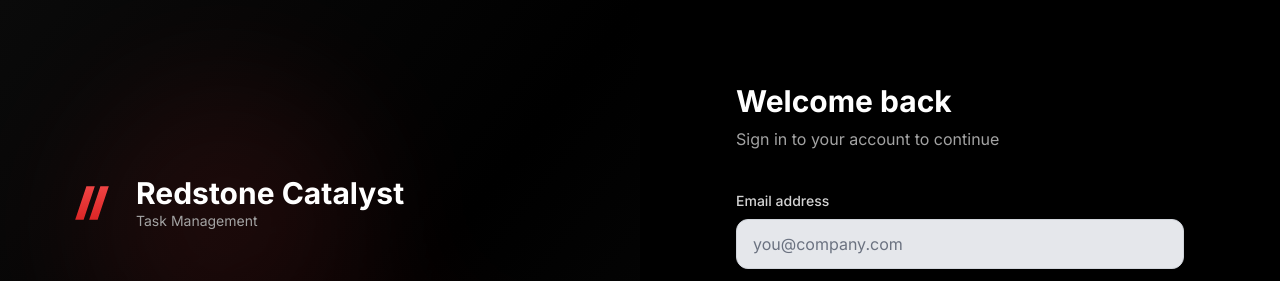
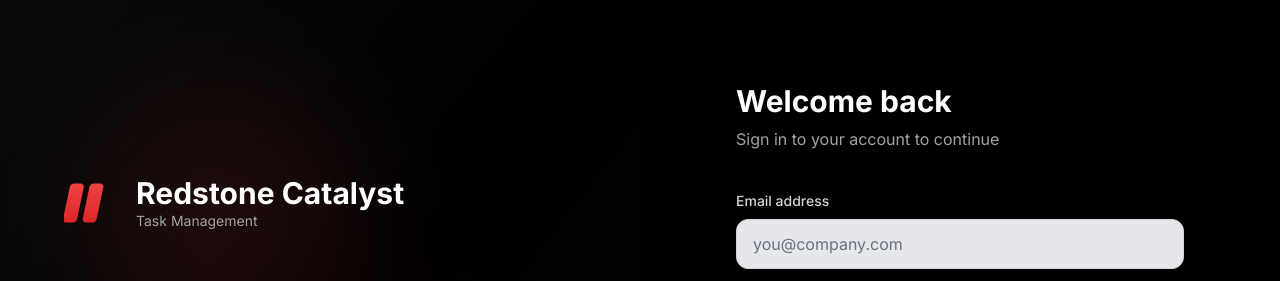
Before and after one commit to Aqsariasat123/catalyst-dashboard, a React (Vite) app in the folder frontend/: page /login in a window 1280 px wide. Shown: the top 281 px of the page. Built offline with nearby package versions, Linux system fonts and the light colour scheme; no server answers.

Commit message:
Adjust logo - wider bars with rounded corners

```diff
--- a/frontend/src/components/layout/Sidebar.tsx
+++ b/frontend/src/components/layout/Sidebar.tsx
@@ -91,14 +91,14 @@ export default function Sidebar({ isOpen, onClose, isCollapsed, onToggleCollapse
           <div className="flex items-center gap-3">
             <div className="w-10 h-10 flex items-center justify-center flex-shrink-0">
               <svg className="w-10 h-10" viewBox="0 0 40 40" fill="none">
-                <path d="M8 32L16 8H22L14 32H8Z" fill="url(#redGradient1)" />
-                <path d="M18 32L26 8H32L24 32H18Z" fill="url(#redGradient2)" />
+                <rect x="6" y="6" width="10" height="28" rx="3" transform="skewX(-12)" fill="url(#redGradient1)" />
+                <rect x="20" y="6" width="10" height="28" rx="3" transform="skewX(-12)" fill="url(#redGradient2)" />
                 <defs>
-                  <linearGradient id="redGradient1" x1="12" y1="8" x2="12" y2="32" gradientUnits="userSpaceOnUse">
+                  <linearGradient id="redGradient1" x1="11" y1="6" x2="11" y2="34" gradientUnits="userSpaceOnUse">
                     <stop stopColor="#ef4444" />
                     <stop offset="1" stopColor="#dc2626" />
                   </linearGradient>
-                  <linearGradient id="redGradient2" x1="25" y1="8" x2="25" y2="32" gradientUnits="userSpaceOnUse">
+                  <linearGradient id="redGradient2" x1="25" y1="6" x2="25" y2="34" gradientUnits="userSpaceOnUse">
                     <stop stopColor="#ef4444" />
                     <stop offset="1" stopColor="#dc2626" />
                   </linearGradient>
--- a/frontend/src/pages/auth/LoginPage.tsx
+++ b/frontend/src/pages/auth/LoginPage.tsx
@@ -49,14 +49,14 @@ export default function LoginPage() {
           <div className="flex items-center gap-4 mb-12">
             <div className="w-14 h-14 flex items-center justify-center">
               <svg className="w-14 h-14" viewBox="0 0 40 40" fill="none">
-                <path d="M8 32L16 8H22L14 32H8Z" fill="url(#redGradientLogin1)" />
-                <path d="M18 32L26 8H32L24 32H18Z" fill="url(#redGradientLogin2)" />
+                <rect x="6" y="6" width="10" height="28" rx="3" transform="skewX(-12)" fill="url(#redGradientLogin1)" />
+                <rect x="20" y="6" width="10" height="28" rx="3" transform="skewX(-12)" fill="url(#redGradientLogin2)" />
                 <defs>
-                  <linearGradient id="redGradientLogin1" x1="12" y1="8" x2="12" y2="32" gradientUnits="userSpaceOnUse">
+                  <linearGradient id="redGradientLogin1" x1="11" y1="6" x2="11" y2="34" gradientUnits="userSpaceOnUse">
                     <stop stopColor="#ef4444" />
                     <stop offset="1" stopColor="#dc2626" />
                   </linearGradient>
-                  <linearGradient id="redGradientLogin2" x1="25" y1="8" x2="25" y2="32" gradientUnits="userSpaceOnUse">
+                  <linearGradient id="redGradientLogin2" x1="25" y1="6" x2="25" y2="34" gradientUnits="userSpaceOnUse">
                     <stop stopColor="#ef4444" />
                     <stop offset="1" stopColor="#dc2626" />
                   </linearGradient>
@@ -104,14 +104,14 @@ export default function LoginPage() {
           <div className="lg:hidden flex items-center gap-3 mb-10 justify-center">
             <div className="w-12 h-12 flex items-center justify-center">
               <svg className="w-12 h-12" viewBox="0 0 40 40" fill="none">
-                <path d="M8 32L16 8H22L14 32H8Z" fill="url(#redGradientMobile1)" />
-                <path d="M18 32L26 8H32L24 32H18Z" fill="url(#redGradientMobile2)" />
+                <rect x="6" y="6" width="10" height="28" rx="3" transform="skewX(-12)" fill="url(#redGradientMobile1)" />
+                <rect x="20" y="6" width="10" height="28" rx="3" transform="skewX(-12)" fill="url(#redGradientMobile2)" />
                 <defs>
-                  <linearGradient id="redGradientMobile1" x1="12" y1="8" x2="12" y2="32" gradientUnits="userSpaceOnUse">
+                  <linearGradient id="redGradientMobile1" x1="11" y1="6" x2="11" y2="34" gradientUnits="userSpaceOnUse">
                     <stop stopColor="#ef4444" />
                     <stop offset="1" stopColor="#dc2626" />
                   </linearGradient>
-                  <linearGradient id="redGradientMobile2" x1="25" y1="8" x2="25" y2="32" gradientUnits="userSpaceOnUse">
+                  <linearGradient id="redGradientMobile2" x1="25" y1="6" x2="25" y2="34" gradientUnits="userSpaceOnUse">
                     <stop stopColor="#ef4444" />
                     <stop offset="1" stopColor="#dc2626" />
                   </linearGradient>
```
